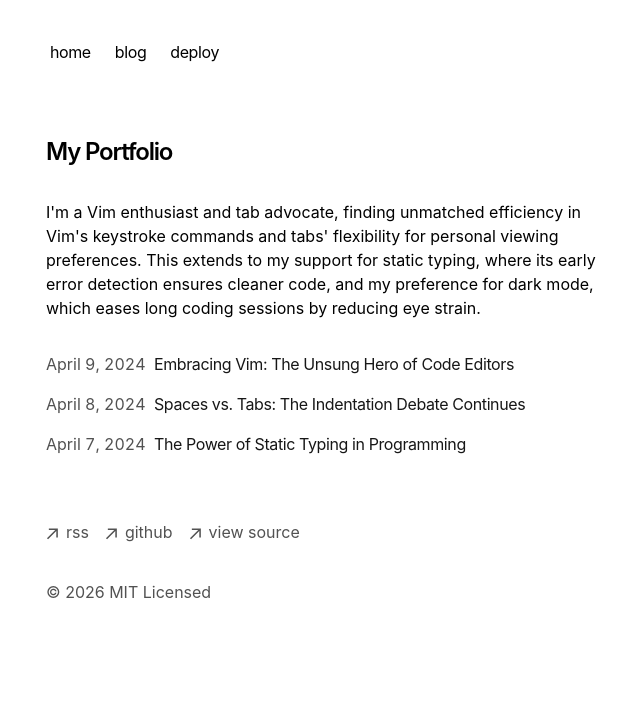
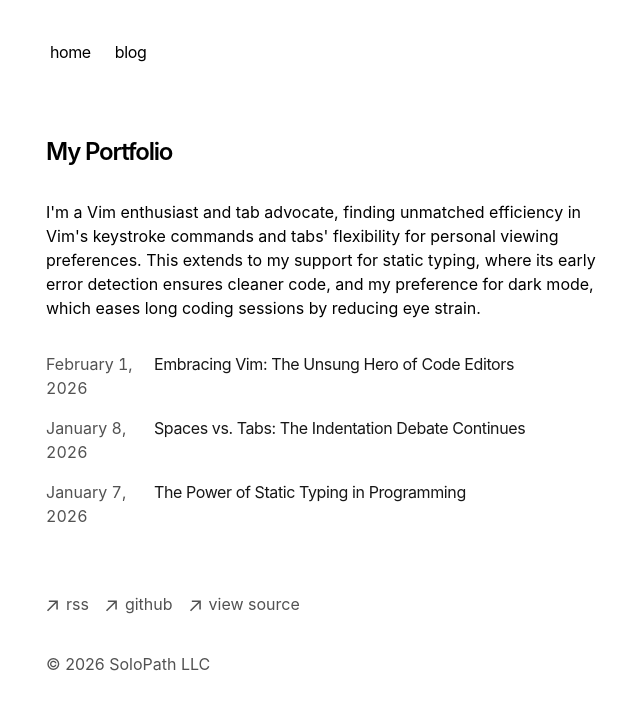
Before and after one commit to clementyau/vercel-portfolio-starter-kit, a Next.js app: page / in a window 1280 px wide. Shown: the top 710 px of the page, without its empty margins (306-946 px from the left). Built offline with nearby package versions, Linux system fonts and the light colour scheme.

Commit message:
Update contents

```diff
--- a/app/blog/posts/spaces-vs-tabs.mdx
+++ b/app/blog/posts/spaces-vs-tabs.mdx
@@ -1,6 +1,6 @@
 ---
 title: 'Spaces vs. Tabs: The Indentation Debate Continues'
-publishedAt: '2024-04-08'
+publishedAt: '2026-01-08'
 summary: 'Explore the enduring debate between using spaces and tabs for code indentation, and why this choice matters more than you might think.'
 ---
 
--- a/app/blog/posts/static-typing.mdx
+++ b/app/blog/posts/static-typing.mdx
@@ -1,6 +1,6 @@
 ---
 title: 'The Power of Static Typing in Programming'
-publishedAt: '2024-04-07'
+publishedAt: '2026-01-07'
 summary: 'In the ever-evolving landscape of software development, the debate between dynamic and static typing continues to be a hot topic.'
 ---
 
--- a/app/blog/posts/vim.mdx
+++ b/app/blog/posts/vim.mdx
@@ -1,6 +1,6 @@
 ---
 title: 'Embracing Vim: The Unsung Hero of Code Editors'
-publishedAt: '2024-04-09'
+publishedAt: '2026-02-01'
 summary: 'Discover why Vim, with its steep learning curve, remains a beloved tool among developers for editing code efficiently and effectively.'
 ---
 
--- a/app/components/footer.tsx
+++ b/app/components/footer.tsx
@@ -54,7 +54,7 @@ export default function Footer() {
         </li>
       </ul>
       <p className="mt-8 text-neutral-600 dark:text-neutral-300">
-        © {new Date().getFullYear()} MIT Licensed
+        © {new Date().getFullYear()} SoloPath LLC
       </p>
     </footer>
   )
--- a/app/components/nav.tsx
+++ b/app/components/nav.tsx
@@ -6,9 +6,6 @@ const navItems = {
   },
   '/blog': {
     name: 'blog',
-  },
-  'https://vercel.com/templates/next.js/portfolio-starter-kit': {
-    name: 'deploy',
   },
 }
 
```
